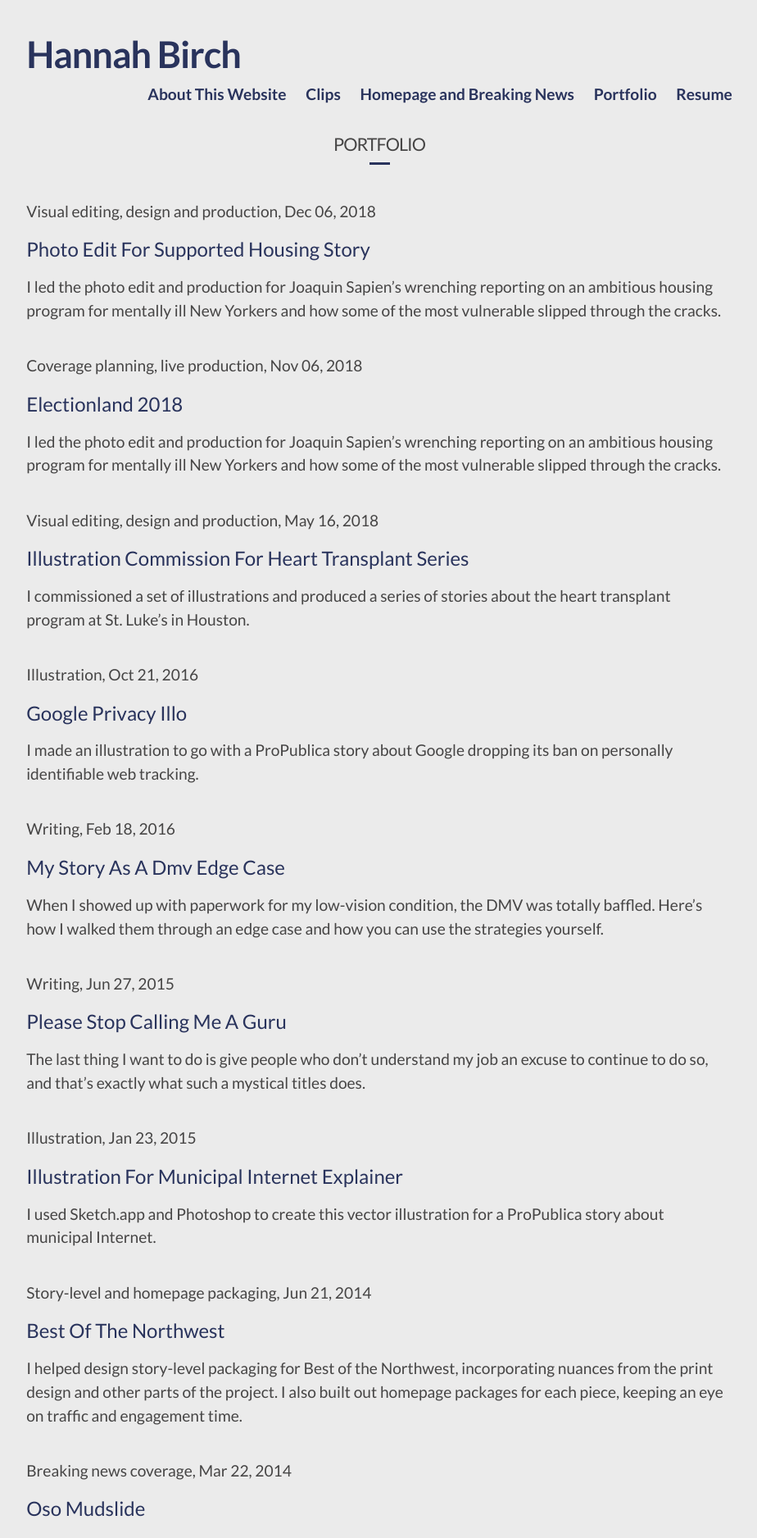
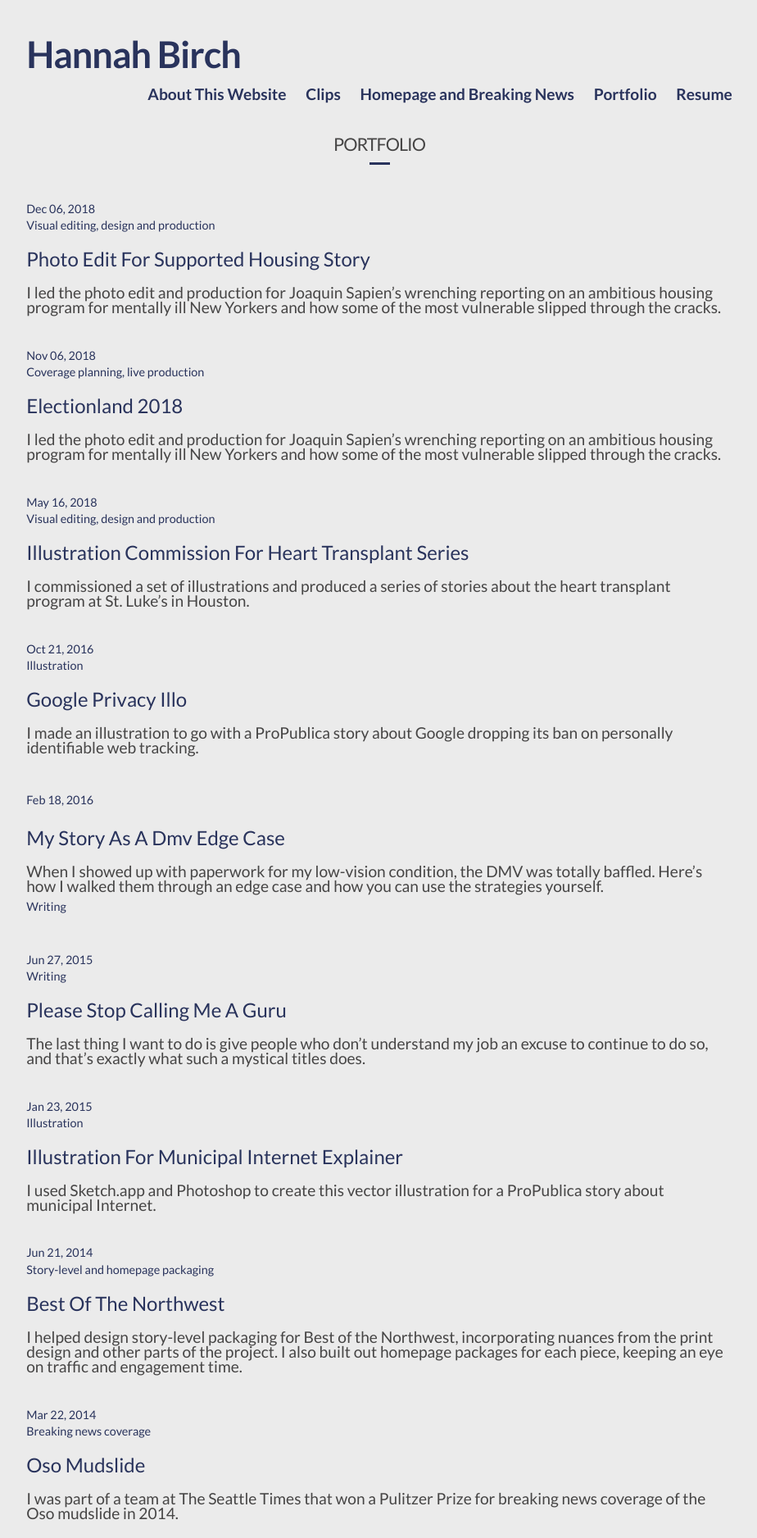
Before and after one commit to hannah-birch/hannah-birch.github.io, a Jekyll site: the page built from pages/portfolio.md, in a window 1280 px wide. Shown: the top 1876 px of the page at 82% size, without its empty margins (177-1101 px from the left). Built offline with Jekyll 4.4.1, drawn with Linux system fonts in a browser that asks for light colours; nearby versions of some CDN libraries; some of the changed text lies outside the part shown.

Commit message:
Starts restyling post meta on portfolio page

```diff
--- a/_sass/_layout.scss
+++ b/_sass/_layout.scss
@@ -192,6 +192,16 @@
       margin-top: $spacing-unit/ 4;
       line-height: 1.25;
     }
+
+    > li > p {
+      margin: 0;
+      line-height: 0.95em;
+    }
+
+    .post-meta {
+      font-size: 0.75em;
+      color: $accent-color;
+    }
 }
 
 .post-accent {
--- a/pages/portfolio.md
+++ b/pages/portfolio.md
@@ -10,23 +10,22 @@
   {% for post in site.posts %}
   {% if post.layout == 'link' %}
     <li>
-    <span class="post-meta">{{ post.content-type }}, {{ post.date | date: "%b %d, %Y" }}</span>
+    <span class="post-meta">{{ post.date | date: "%b %d, %Y" }}</span>
     <h2>
       <a class="post-link" href="{{ post.source-url }}">{{ post.title }}</a>
     </h2>
     <p>{{ post.summary }}</p>
+    <span class="post-meta">{{ post.content-type }}</span>
     </li>
 
   {% else %}
     <li>
-      <span class="post-meta">{{ post.content-type }}, {{ post.date | date: "%b %d, %Y" }}</span>
-
+      <p><span class="post-meta">{{ post.date | date: "%b %d, %Y" }}</span></p>
+      <p><span class="post-meta">{{ post.content-type }}</span></p>
       <h2>
         <a class="post-link" href="{{ post.url | prepend: site.baseurl }}">{{ post.title }}</a>
       </h2>
-
       <p>{{ post.summary }}</p>
-
     </li>
       {% endif %}
   {% endfor %}
```
Also changed, not shown: 3 other files.
